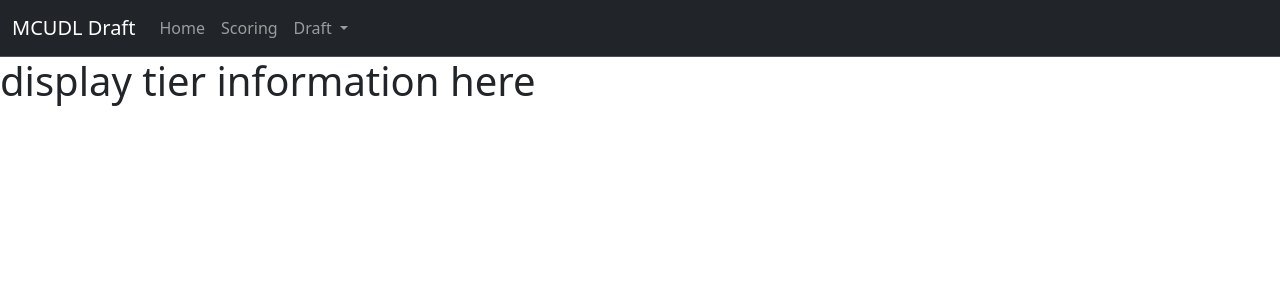
After one commit to DamonLuk6/draft_app, a Flask app: page /tier in a window 1280 px wide. The commit adds this page. Shown: the top 300 px of the page. Run offline with Flask 3, Linux system fonts and the light colour scheme.

Commit message:
moved draft sheet script into scripts folder, created tier html file, created forms python file

```diff
--- a/app.py
+++ b/app.py
@@ -23,6 +23,11 @@ def scoring():
 
     return render_template("scoring-sheet.html", title = 'Scoring Sheet', players = players, columns = columns)
 
+
+@app.route("/tier")
+def tier():
+    return render_template('tier.html', title = 'Tiers')
+
 @app.route("/draftsheet")
 def draftsheet():
     return render_template("draft-sheet.html", title = 'Draft Sheet')
--- a/templates/layout.html
+++ b/templates/layout.html
@@ -28,6 +28,7 @@
                             Draft
                         </a>
                         <ul class="dropdown-menu">
+                            <li><a class="dropdown-item" href="{{ url_for('tier') }}">Tiers</a></li>
                             <li><a class="dropdown-item" href="{{ url_for('draftsheet') }}">Sheet</a></li>
                             <li><a class="dropdown-item" href="{{ url_for('draftboard') }}">Board</a></li>
                         </ul>
--- /dev/null
+++ b/templates/tier.html
@@ -0,0 +1,4 @@
+{% extends 'layout.html' %}
+{% block content %}
+    <h1>display tier information here</h1>
+{% endblock content %}
```
Also changed, not shown: forms.py (added), scripts/draft_sheet.py (renamed from draft_sheet.py).
